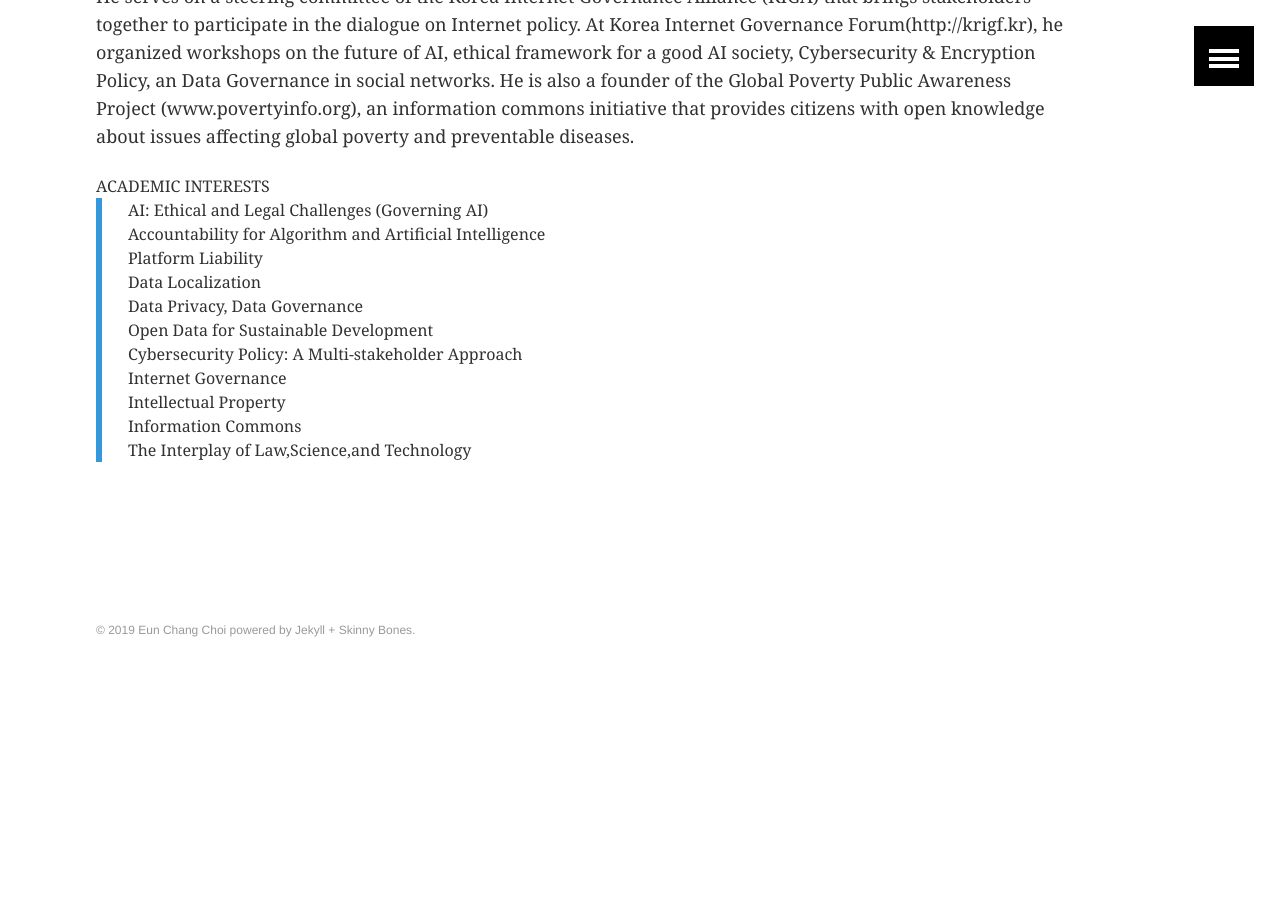
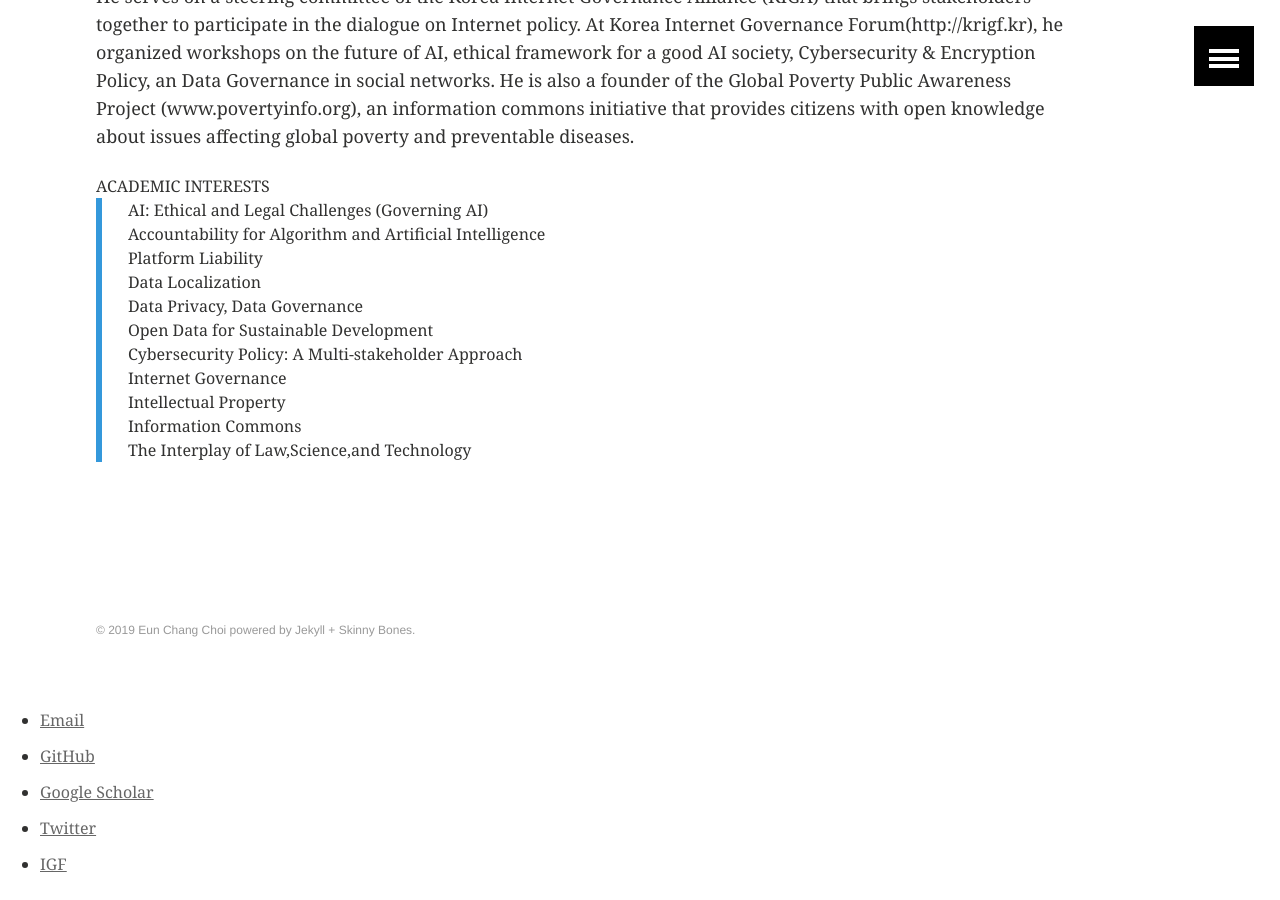
Before and after one commit to eunchangchoi/eunchangchoi.github.io, a Jekyll site: the page built from index.md, in a window 1280 px wide and 900 px high, scrolled down 926 px. Built offline with Jekyll 4.4.1, drawn with Linux system fonts in a browser that asks for light colours; before the commit the page ends 1642 px from its top, so only the background shows below that.

Commit message:
Update default.html

```diff
--- a/_layouts/default.html
+++ b/_layouts/default.html
@@ -41,7 +41,15 @@
 
     <script src="{{ site.url }}/js/vendor/jquery-1.9.1.min.js"></script>
     <script src="{{ site.url }}/js/main.js"></script>
-
+<footer>
+   <ul>
+   <li><a href="mailto:eunchang.choi@aya.yale.edu">Email</a></li>
+   <li><a href="https://github.com/eunchangchoi">GitHub</a></li>
+   <li><a href="https://bit.ly/2Xffm9G">Google Scholar</a></li>
+   <li><a href="https://twitter.com/Eun_Chang_Choi">Twitter</a></li>
+   <li><a href="https://www.intgovforum.org/multilingual/">IGF</a></li>
+   </ul>
+  </footer>
   </body>
 
 </html>
```
